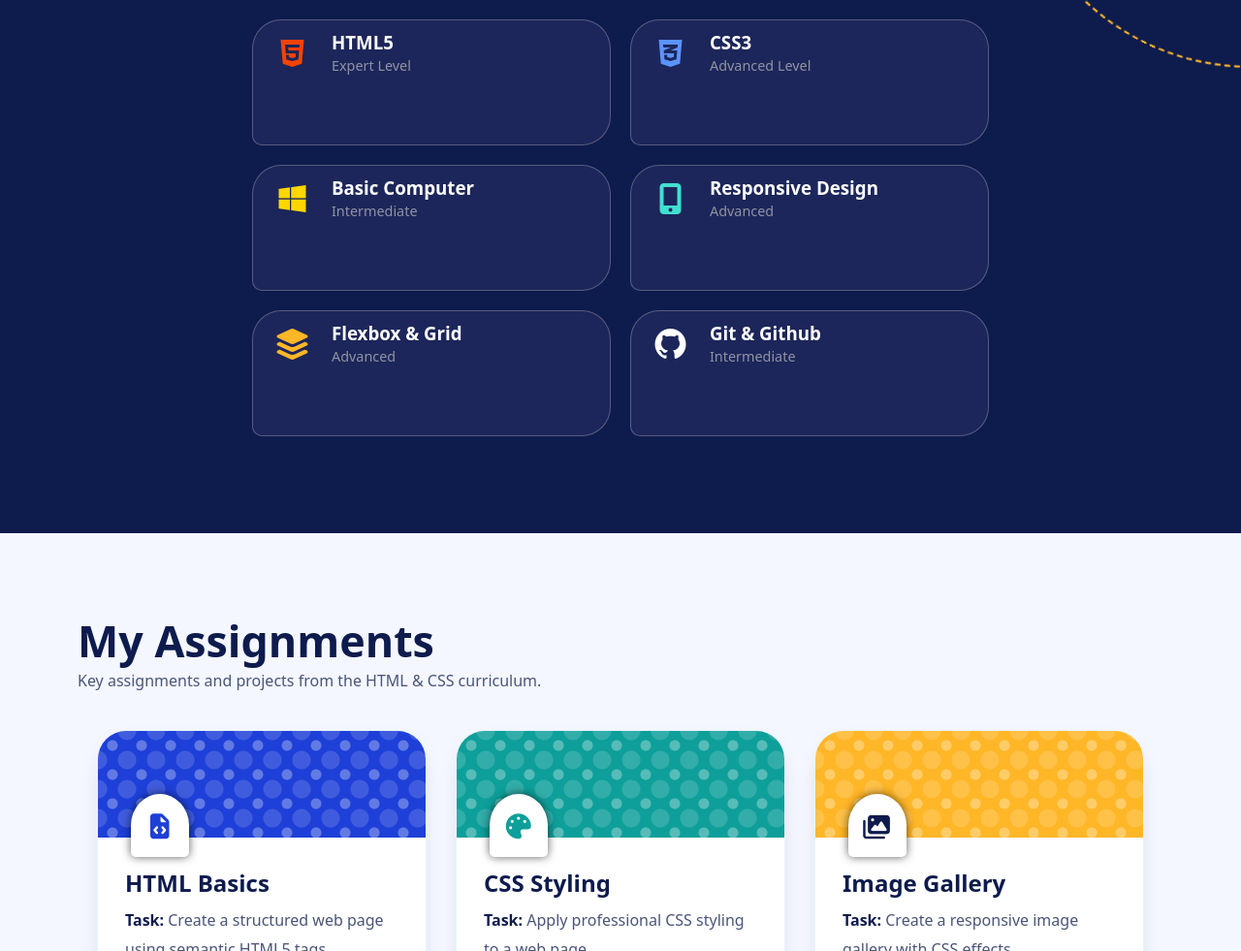
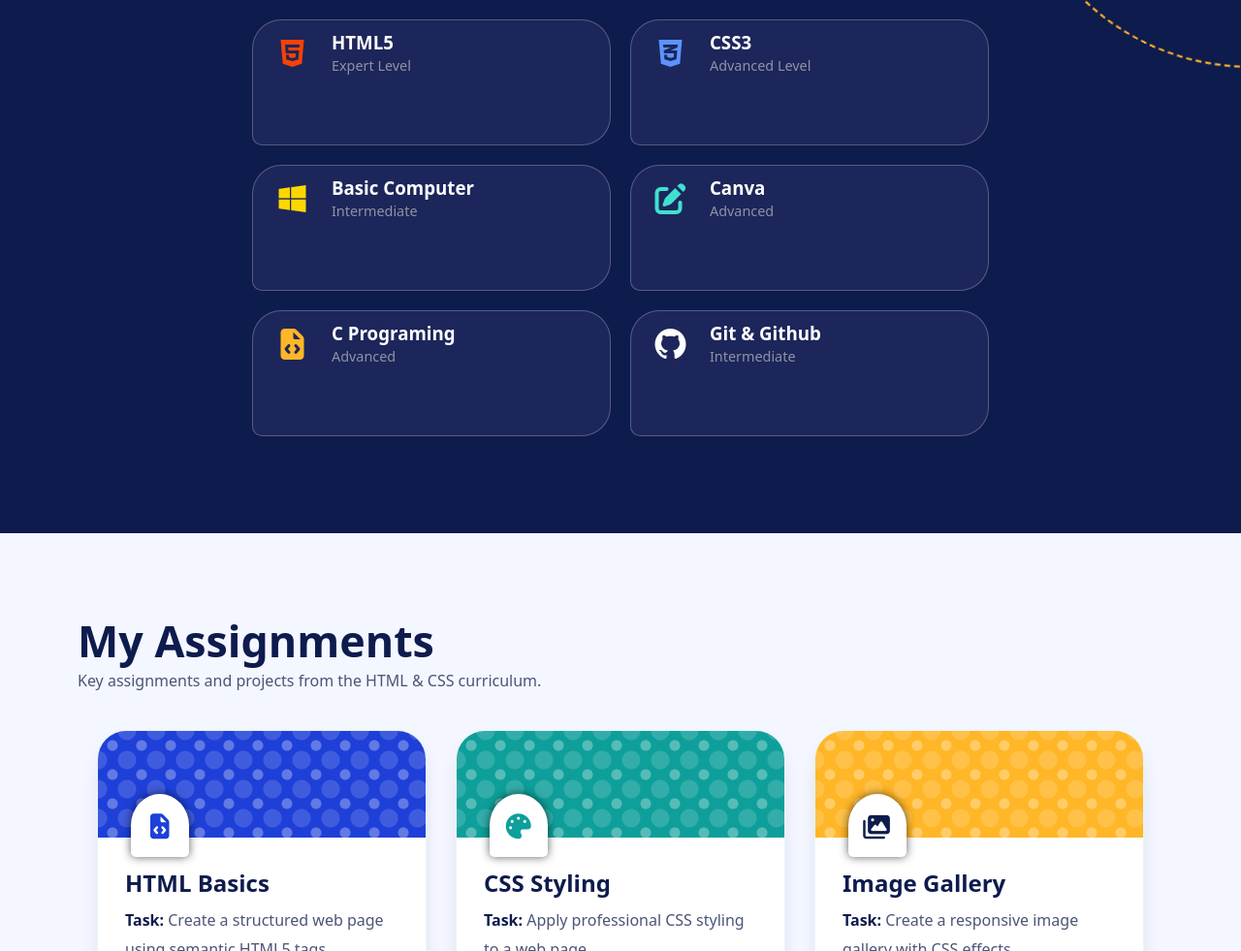
Before and after one commit to mayanksinghh528-sudo/Portfolio-, a plain HTML site: page index.html in a window 1280 px wide. Shown: the part 2000-2981 px from the top of the page at 97% size. Drawn offline with Linux system fonts and the light colour scheme.

Commit message:
Update index.html

```diff
--- a/index.html
+++ b/index.html
@@ -191,15 +191,15 @@
                 </div>
                 <div class="card">
                     <div class="card-top">
-                        <div class="tl"><i class="fas fa-mobile-alt fa-2x" style="color:turquoise"></i></div>
-                        <div class="tr"><h3>Responsive Design</h3><span>Advanced</span></div>
+                        <div class="tl"><i class="fas fa-edit fa-2x" style="color:turquoise"></i></div>
+                        <div class="tr"><h3>Canva</h3><span>Advanced</span></div>
                     </div>
 
                 </div>
                 <div class="card">
                     <div class="card-top">
-                        <div class="tl"><i class="fas fa-layer-group fa-2x" style="color:var(--marigold)"></i></div>
-                        <div class="tr"><h3>Flexbox & Grid</h3><span>Advanced</span></div>
+                        <div class="tl"><i class="fas fa-file-code fa-2x" style="color:var(--marigold)"></i></div>
+                        <div class="tr"><h3>C Programing</h3><span>Advanced</span></div>
                     </div>
 
                 </div>
```
